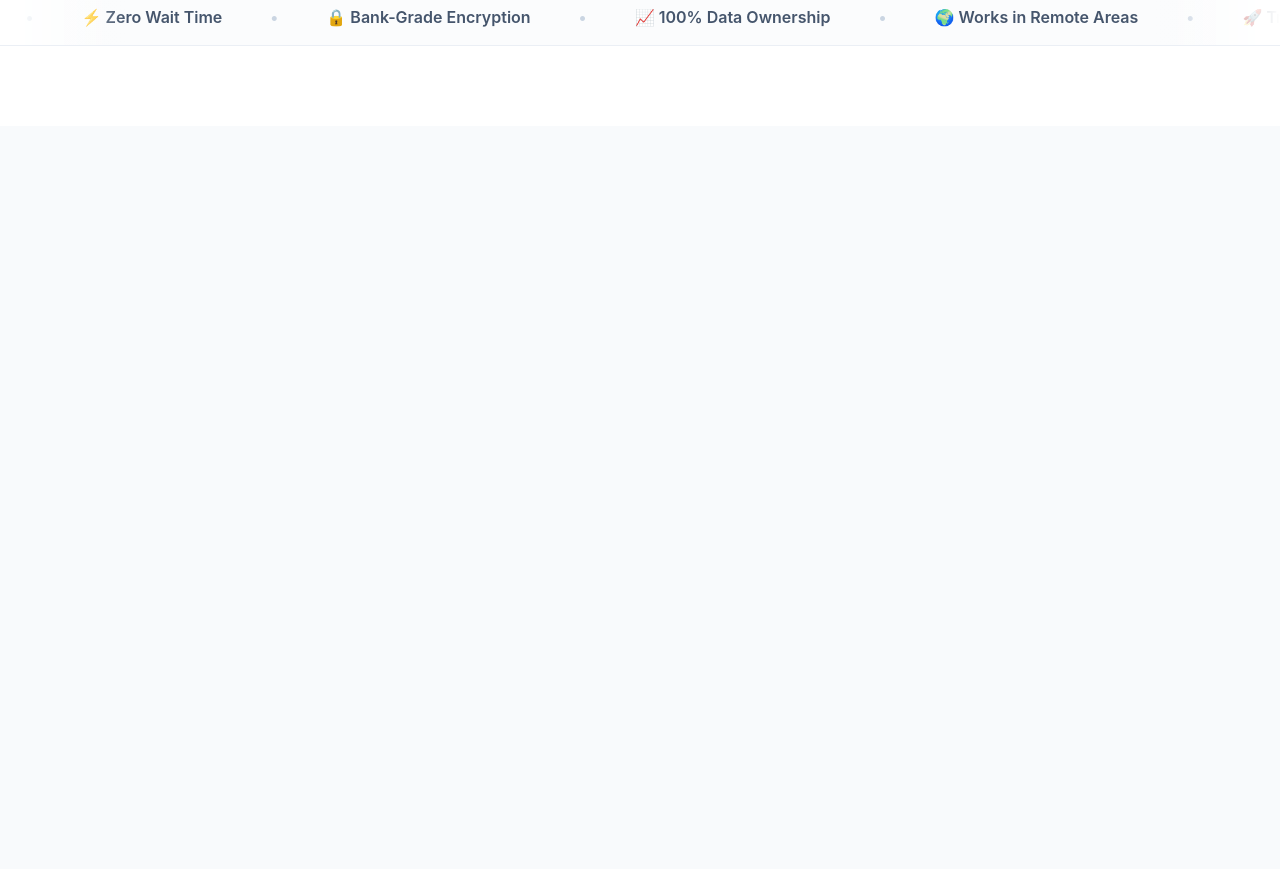
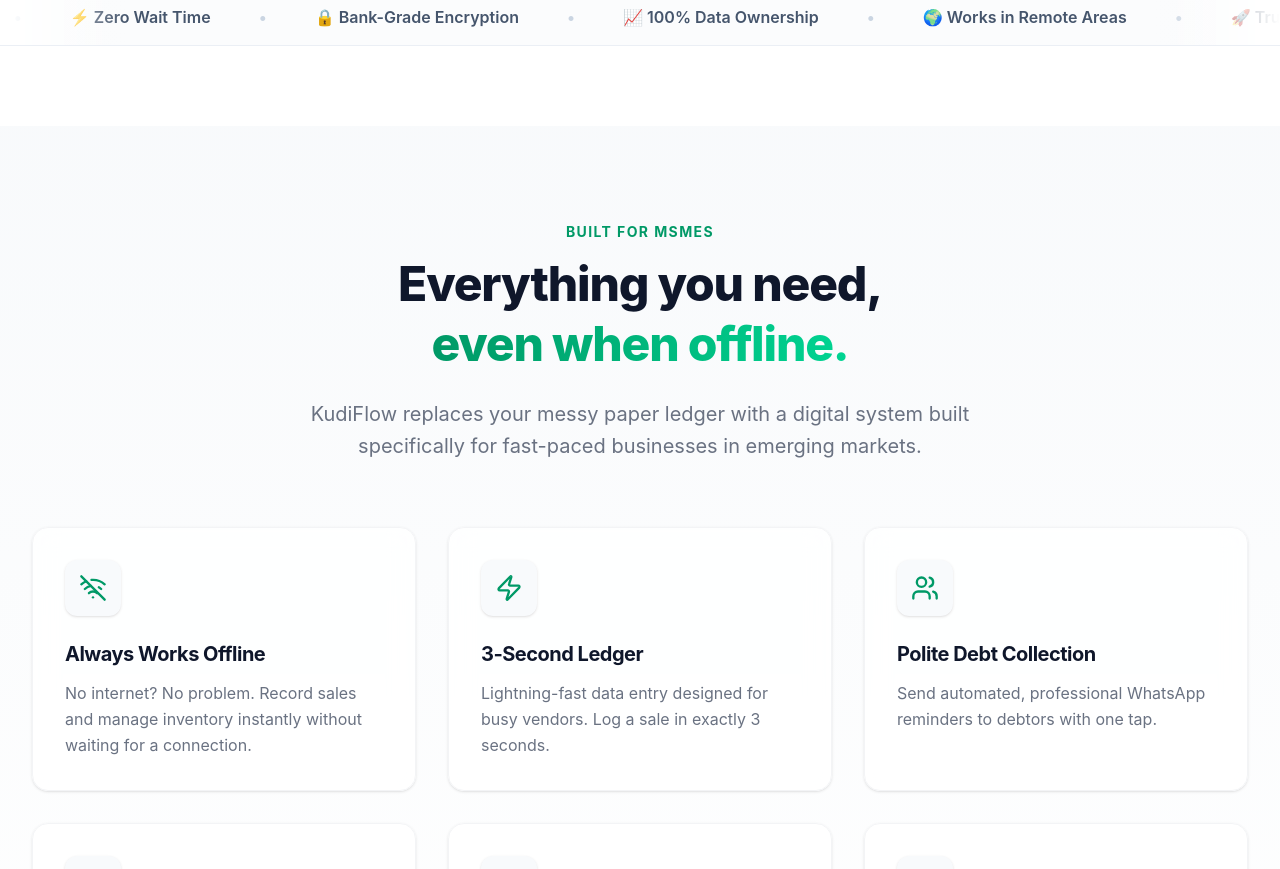
Before and after one commit to VictorChidex1/kudiflow, a React (Vite) app: page / in a window 1280 px wide. Shown: the part 1920-2789 px from the top of the page. Before the commit the page ends 2046 px from the top, so only its background shows below. Built offline with nearby package versions, Linux system fonts and the light colour scheme; no server answers.

Commit message:
implemented features section

```diff
--- /dev/null
+++ b/src/components/landing/Features.tsx
@@ -0,0 +1,134 @@
+import {
+  WifiOff,
+  Zap,
+  Users,
+  ShieldCheck,
+  BarChart3,
+  CloudSync,
+} from "lucide-react";
+import { motion } from "framer-motion";
+
+const features = [
+  {
+    title: "Always Works Offline",
+    description:
+      "No internet? No problem. Record sales and manage inventory instantly without waiting for a connection.",
+    icon: WifiOff,
+  },
+  {
+    title: "3-Second Ledger",
+    description:
+      "Lightning-fast data entry designed for busy vendors. Log a sale in exactly 3 seconds.",
+    icon: Zap,
+  },
+  {
+    title: "Polite Debt Collection",
+    description:
+      "Send automated, professional WhatsApp reminders to debtors with one tap.",
+    icon: Users,
+  },
+  {
+    title: "Smart Inventory Alerts",
+    description:
+      "Visual traffic-light system warns you instantly when fast-moving goods are running low.",
+    icon: BarChart3,
+  },
+  {
+    title: "Auto-Sync to Cloud",
+    description:
+      "The moment you connect to the internet, all your offline data safely backs up to the cloud.",
+    icon: CloudSync,
+  },
+  {
+    title: "Bank-Grade Security",
+    description:
+      "Your business data is yours. Secured with enterprise-grade encryption.",
+    icon: ShieldCheck,
+  },
+];
+
+const containerVariants = {
+  hidden: { opacity: 0 },
+  visible: {
+    opacity: 1,
+    transition: {
+      staggerChildren: 0.1,
+      delayChildren: 0.3,
+    },
+  },
+};
+
+const itemVariants = {
+  hidden: { y: 20, opacity: 0 },
+  visible: {
+    y: 0,
+    opacity: 1,
+    transition: { type: "tween", ease: "easeOut", duration: 0.5 },
+  },
+};
+
+export function Features() {
+  return (
+    <section className="py-24 bg-gradient-to-b from-kudi-bg to-white overflow-hidden">
+      <div className="max-w-7xl mx-auto px-4 sm:px-6 lg:px-8">
+        <motion.div
+          initial={{ opacity: 0, y: 30 }}
+          whileInView={{ opacity: 1, y: 0 }}
+          viewport={{ once: true, margin: "-100px" }}
+          transition={{ duration: 0.6, ease: "easeOut" }}
+          className="text-center max-w-3xl mx-auto mb-16"
+        >
+          <h2 className="text-kudi-green font-bold tracking-widest uppercase text-sm mb-3">
+            Built for MSMEs
+          </h2>
+          <p className="mt-2 text-4xl leading-tight font-extrabold tracking-tight text-kudi-dark sm:text-5xl">
+            Everything you need,
+            <br />
+            <span className="text-transparent bg-clip-text bg-gradient-to-r from-kudi-green to-emerald-400">
+              even when offline.
+            </span>
+          </p>
+          <p className="mt-6 max-w-2xl text-xl text-gray-500 mx-auto leading-relaxed">
+            KudiFlow replaces your messy paper ledger with a digital system
+            built specifically for fast-paced businesses in emerging markets.
+          </p>
+        </motion.div>
+
+        <motion.div
+          variants={containerVariants}
+          initial="hidden"
+          whileInView="visible"
+          viewport={{ once: true, margin: "-100px" }}
+          className="mt-16"
+        >
+          <div className="grid grid-cols-1 gap-8 sm:grid-cols-2 lg:grid-cols-3">
+            {features.map((feature) => (
+              <motion.div
+                key={feature.title}
+                variants={itemVariants}
+                whileHover={{ y: -5, scale: 1.02 }}
+                transition={{ type: "spring", stiffness: 300, damping: 20 }}
+                className="relative group"
+              >
+                <div className="absolute inset-0 bg-gradient-to-r from-kudi-green to-emerald-400 rounded-2xl blur opacity-0 group-hover:opacity-20 transition duration-500" />
+                <div className="relative h-full bg-white/80 backdrop-blur-md rounded-2xl p-8 border border-gray-100 shadow-sm hover:shadow-xl hover:border-kudi-green/30 transition-all duration-300 flex flex-col items-start">
+                  <div className="inline-flex items-center justify-center p-3.5 bg-kudi-bg rounded-xl text-kudi-green mb-6 group-hover:bg-kudi-green group-hover:text-white transition-colors duration-300 shadow-sm">
+                    <feature.icon className="h-7 w-7" aria-hidden="true" />
+                  </div>
+
+                  <h3 className="text-xl font-bold text-kudi-dark tracking-tight mb-3">
+                    {feature.title}
+                  </h3>
+
+                  <p className="text-base text-gray-500 leading-relaxed">
+                    {feature.description}
+                  </p>
+                </div>
+              </motion.div>
+            ))}
+          </div>
+        </motion.div>
+      </div>
+    </section>
+  );
+}
--- a/src/pages/LandingPage.tsx
+++ b/src/pages/LandingPage.tsx
@@ -1,5 +1,6 @@
 import { LandingNavbar } from "../components/landing/Navbar";
 import { Hero } from "../components/landing/Hero";
+import { Features } from "../components/landing/Features";
 
 export default function LandingPage() {
   return (
@@ -8,6 +9,7 @@ export default function LandingPage() {
 
       <main className="flex-1 flex flex-col">
         <Hero />
+        <Features />
       </main>
     </div>
   );
```
